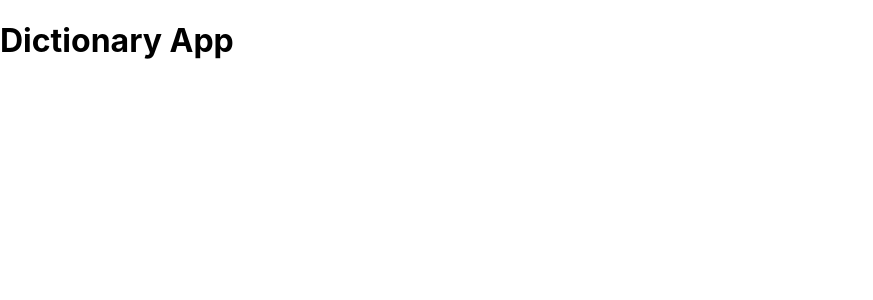
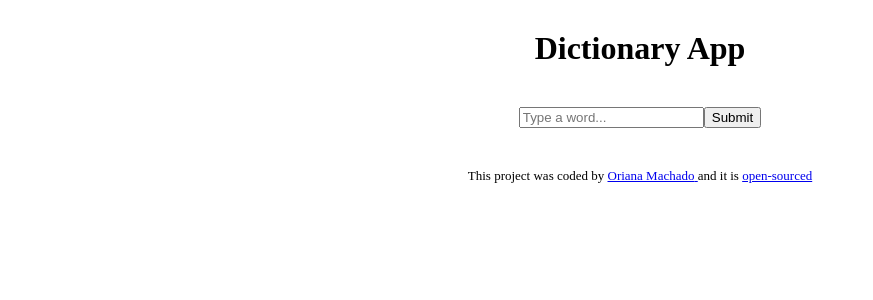
Before and after one commit to orianamachado66/dictionary-app, a React (Create React App) app: page / in a window 1280 px wide. Shown: the top 300 px of the page, without its empty margins (0-873 px from the left). Built offline with nearby package versions, Linux system fonts and the light colour scheme; the HTML template or start-up script is replaced by a standard one.

Commit message:
Created a Dictionary component with a search engine

```diff
--- a/src/App.css
+++ b/src/App.css
@@ -0,0 +1,3 @@
+.App footer {
+  font-size: 13px;
+}
--- a/src/App.js
+++ b/src/App.js
@@ -1,9 +1,37 @@
 import "./App.css";
+import Dictionary from "./Dictionary";
 
 export default function App() {
   return (
-    <div className="App">
-      <h1>Dictionary App</h1>
+    <div className="container">
+      <div className="App">
+        <h1>Dictionary App</h1>
+
+        <main>
+          <Dictionary />
+        </main>
+
+        <footer className="text-center">
+          This project was coded by{" "}
+          <a
+            href="https://www.linkedin.com/in/oriana-machado-771014130/"
+            target="_blank"
+            rel="noreferrer"
+          >
+            {" "}
+            Oriana Machado{" "}
+          </a>{" "}
+          and it is{" "}
+          <a
+            href="https://github.com/orianamachado66/dictionary-app"
+            target="_blank"
+            rel="noreferrer"
+          >
+            {" "}
+            open-sourced{" "}
+          </a>
+        </footer>
+      </div>
     </div>
   );
 }
--- /dev/null
+++ b/src/Dictionary.css
@@ -0,0 +1,3 @@
+.Dictionary {
+  margin: 40px;
+}
--- /dev/null
+++ b/src/Dictionary.js
@@ -0,0 +1,26 @@
+import React, { useState } from "react";
+import "./Dictionary.css";
+
+export default function Dictionary() {
+  let [keyword, setKeyword] = useState("");
+  function search(event) {
+    event.preventDefault();
+    alert(`Searching for ${keyword}`);
+  }
+
+  function handleKeywordChange(event) {
+    setKeyword(event.target.value);
+  }
+  return (
+    <div className="Dictionary">
+      <form onSubmit={search}>
+        <input
+          type="search"
+          placeholder="Type a word..."
+          onChange={handleKeywordChange}
+        />
+        <input type="submit" />
+      </form>
+    </div>
+  );
+}
--- a/src/index.css
+++ b/src/index.css
@@ -1,13 +1,9 @@
 body {
-  margin: 0;
-  font-family: -apple-system, BlinkMacSystemFont, 'Segoe UI', 'Roboto', 'Oxygen',
-    'Ubuntu', 'Cantarell', 'Fira Sans', 'Droid Sans', 'Helvetica Neue',
-    sans-serif;
-  -webkit-font-smoothing: antialiased;
-  -moz-osx-font-smoothing: grayscale;
+  margin: 30px;
+  text-align: center;
 }
 
 code {
-  font-family: source-code-pro, Menlo, Monaco, Consolas, 'Courier New',
+  font-family: source-code-pro, Menlo, Monaco, Consolas, "Courier New",
     monospace;
 }
```
